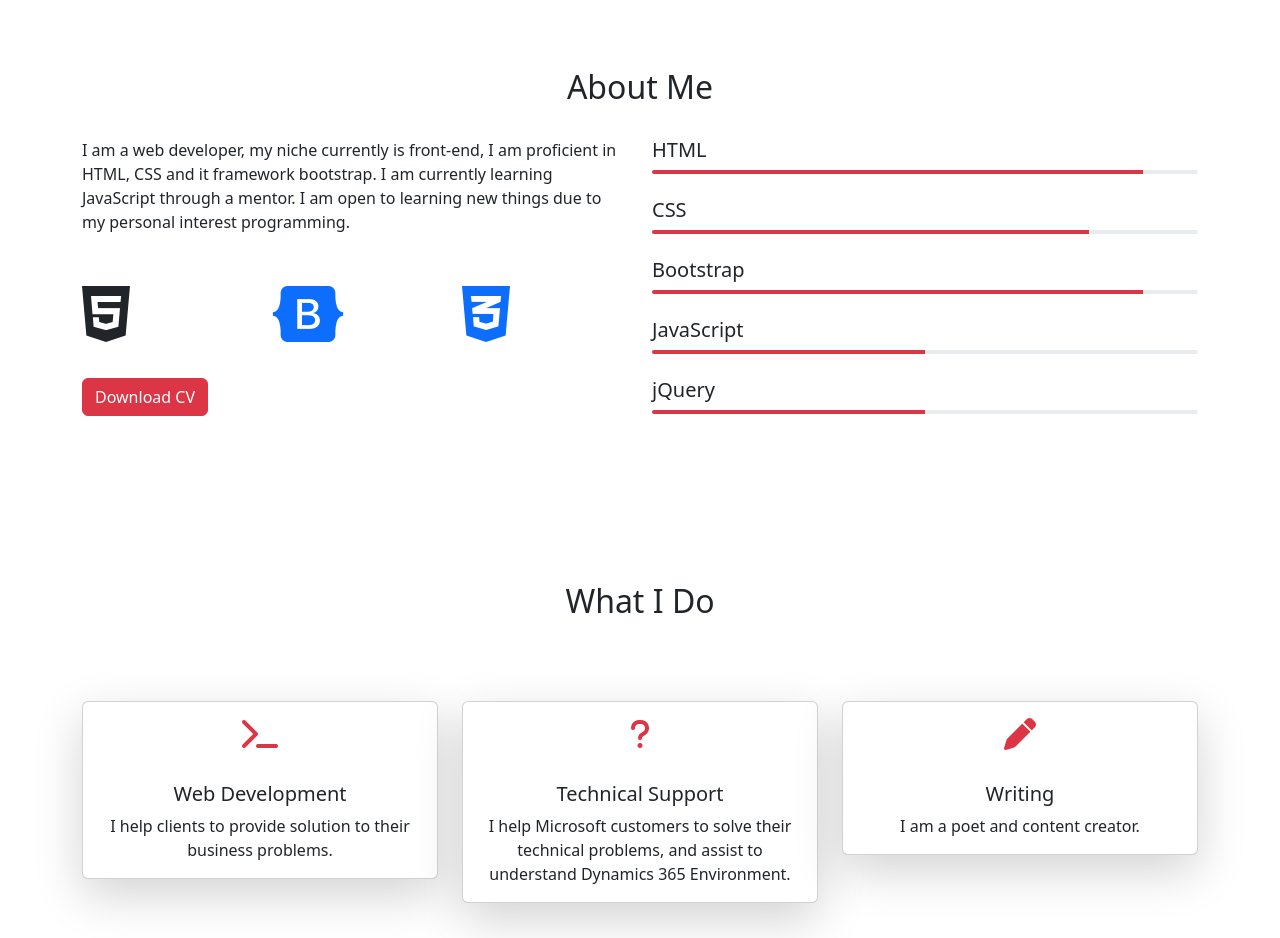
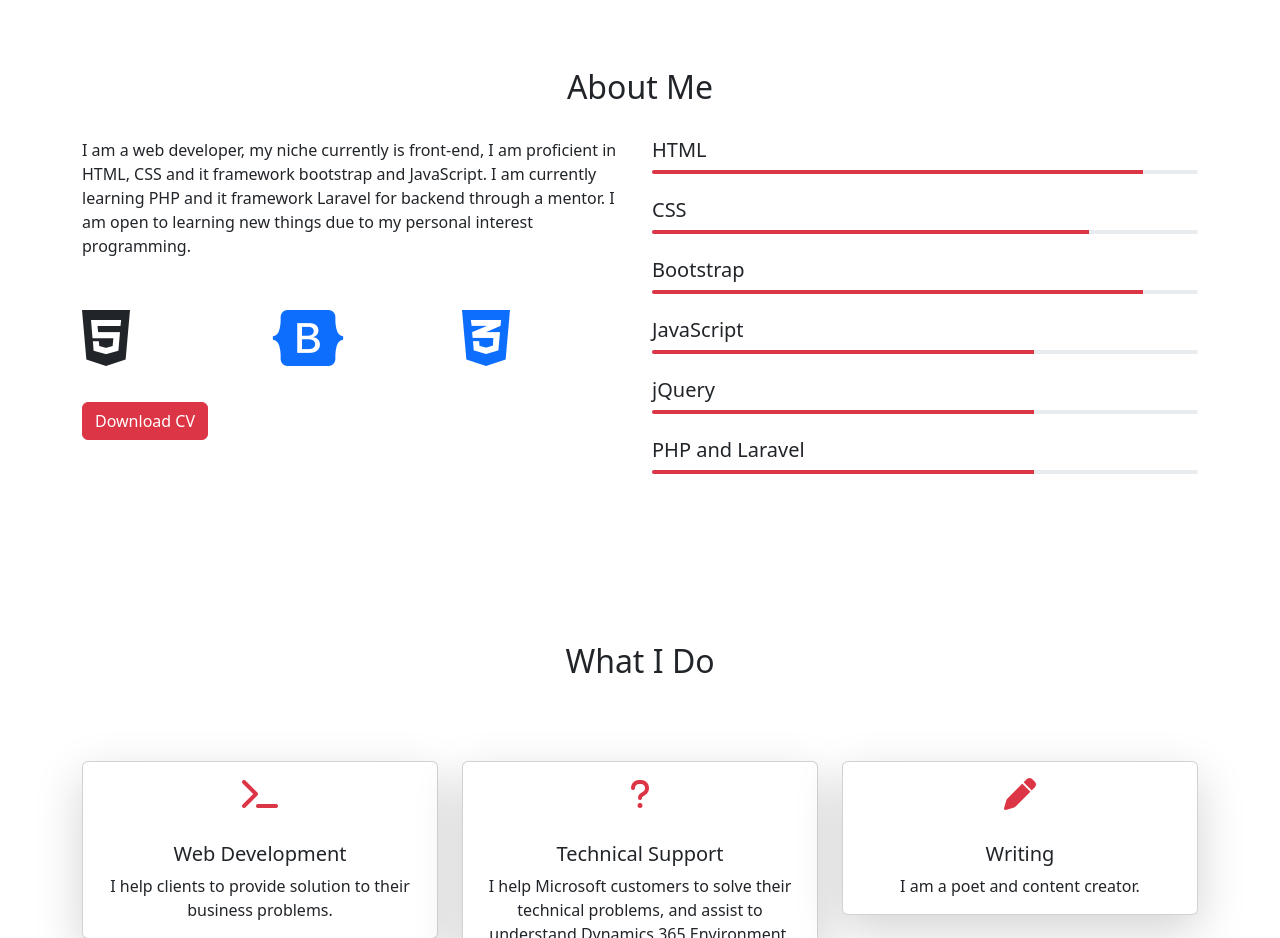
Before and after one commit to OlaosebikanLateef/Portfolio, a plain HTML site: page index.html in a window 1280 px wide. Shown: the part 880-1818 px from the top of the page. Drawn offline with nearby package versions, Linux system fonts and the light colour scheme.

Commit message:
new update

```diff
--- a/index.html
+++ b/index.html
@@ -168,8 +168,8 @@
           <div class="row">
             <div class="col-md-6 mt-4">
               <div class="about-text">
-                <p>I am a web developer, my niche currently is front-end, I am proficient in HTML, CSS and it framework bootstrap.
-                  I am currently learning JavaScript through a mentor. I am open to learning new things due to my personal interest
+                <p>I am a web developer, my niche currently is front-end, I am proficient in HTML, CSS and it framework bootstrap and JavaScript.
+                  I am currently learning PHP and it framework Laravel for backend through a mentor. I am open to learning new things due to my personal interest
                   programming.
                 </p>
               </div>
@@ -217,13 +217,19 @@
             <div class="skill-item mb-4">
               <h5>JavaScript</h5>
               <div class="progress" role="progressbar" aria-label="Success example" aria-valuenow="25" aria-valuemin="0" aria-valuemax="100" style="height: 4px;">
-                <div class="progress-bar bg-danger" style="width: 50%"></div>
+                <div class="progress-bar bg-danger" style="width: 70%"></div>
               </div>
             </div>
             <div class="skill-item mb-4">
               <h5>jQuery</h5>
               <div class="progress" role="progressbar" aria-label="Success example" aria-valuenow="25" aria-valuemin="0" aria-valuemax="100" style="height: 4px;">
-                <div class="progress-bar bg-danger" style="width: 50%"></div>
+                <div class="progress-bar bg-danger" style="width: 70%"></div>
+              </div>
+            </div>
+            <div class="skill-item mb-4">
+              <h5> PHP and Laravel </h5>
+              <div class="progress" role="progressbar" aria-label="Success example" aria-valuenow="25" aria-valuemin="0" aria-valuemax="100" style="height: 4px;">
+                <div class="progress-bar bg-danger" style="width: 70%"></div>
               </div>
             </div>
             </div>
```
